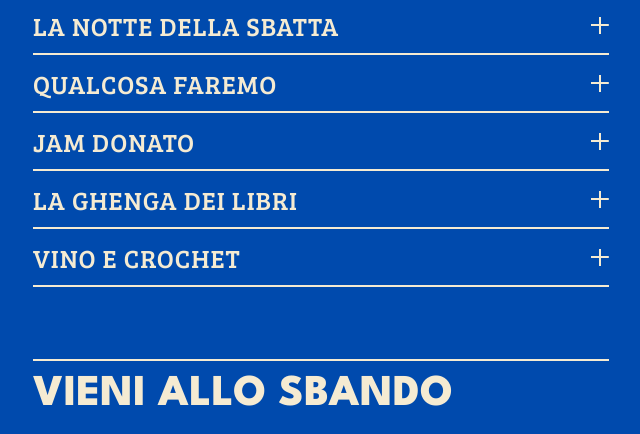
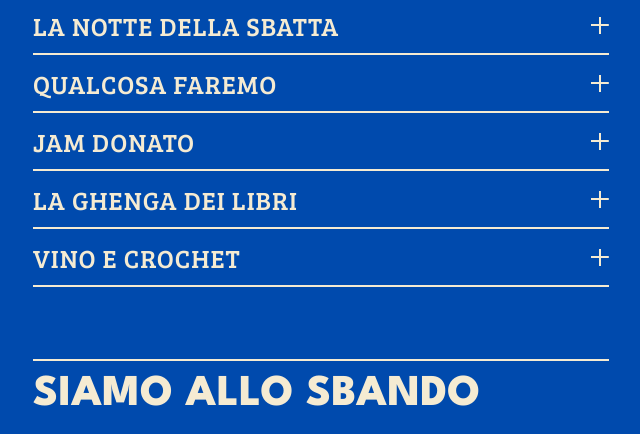
Before and after one commit to Ferdinandodeblasio/LoSbando, a plain HTML site: page index.html in a window 1280 px wide. Shown: the part 3224-3658 px from the top of the page, without its empty margins (319-959 px from the left). Drawn offline with Linux system fonts and the light colour scheme.

Commit message:
Contatti: titolo Siamo allo Sbando
Co-Authored-By: Claude Opus 5.5 <noreply@anthropic.com>

```diff
--- a/index.html
+++ b/index.html
@@ -572,7 +572,7 @@
 </section>
 
 <section class="contatti" id="contatti">
-<h2>Vieni allo Sbando</h2>
+<h2>Siamo allo Sbando</h2>
 <p>Indirizzo: <a href="https://share.google/iNlkYcX3iZ38SpJQl">Piazza Innocenzo Vigliardi Paravia 9/B, 10144 Torino</a><br>
 Email: <a href="mailto:associazionelasituazione@proton.me">associazionelasituazione@proton.me</a><br>
 Instagram: <a href="https://www.instagram.com/lo_sbando/">@lo_sbando</a></p>
```
